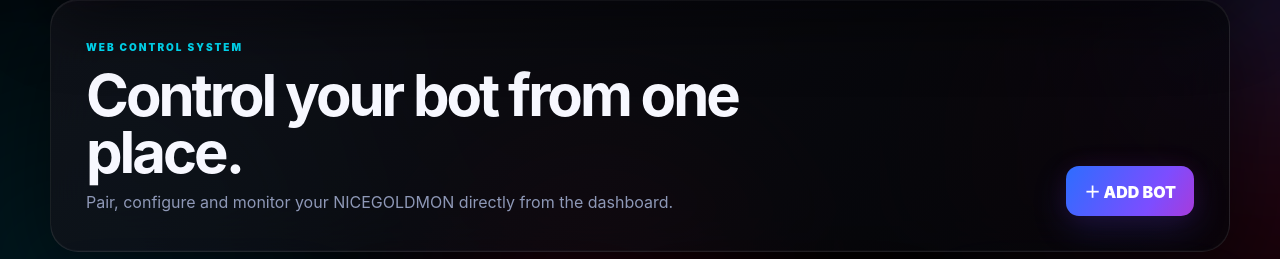
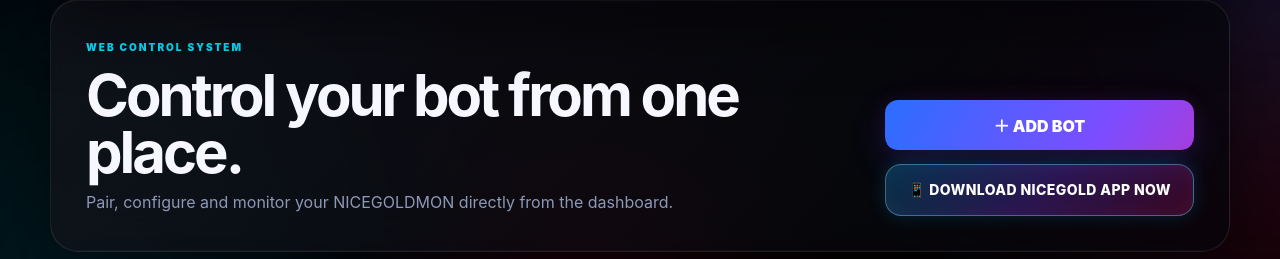
Before and after one commit to ezueraphchrisfavour-netizen/NICEGOLD-PAIR-BOT, a website: page public/index.html in a window 1280 px wide. Shown: the part 541-800 px from the top of the page. Drawn offline with Linux system fonts and the light colour scheme; no server answers.

Commit message:
Add NICEGOLD MON APK download button

```diff
--- a/public/index.html
+++ b/public/index.html
@@ -92,12 +92,22 @@
 
   </div>
 
+  <div class="hero-actions">
     <button
       class="hero-btn"
       onclick="scrollToId('pairing')"
     >
       ＋ ADD BOT
     </button>
+
+    <a
+      class="hero-download-btn"
+      href="/downloads/NICEGOLD-MON-v1.apk"
+      download
+    >
+      📱 DOWNLOAD NICEGOLD APP NOW
+    </a>
+  </div>
 
 </section>
 
--- a/public/style.css
+++ b/public/style.css
@@ -2723,3 +2723,62 @@
   }
 
 }
+
+
+/* NICEGOLD APP DOWNLOAD */
+.hero-actions {
+  display: flex;
+  flex-direction: column;
+  gap: 14px;
+  align-items: stretch;
+}
+
+.hero-download-btn {
+  display: flex;
+  align-items: center;
+  justify-content: center;
+  min-height: 52px;
+  padding: 0 22px;
+  border-radius: 16px;
+  text-decoration: none;
+  color: #fff;
+  font-weight: 800;
+  font-size: 14px;
+  letter-spacing: .4px;
+  background: linear-gradient(
+    135deg,
+    rgba(0, 183, 255, .24),
+    rgba(124, 58, 237, .30),
+    rgba(255, 20, 147, .20)
+  );
+  border: 1px solid rgba(100, 200, 255, .45);
+  box-shadow:
+    0 0 18px rgba(0, 183, 255, .18),
+    inset 0 0 20px rgba(255, 255, 255, .04);
+  backdrop-filter: blur(14px);
+  -webkit-backdrop-filter: blur(14px);
+  transition:
+    transform .2s ease,
+    box-shadow .2s ease,
+    border-color .2s ease;
+}
+
+.hero-download-btn:hover {
+  transform: translateY(-2px);
+  border-color: rgba(255, 255, 255, .7);
+  box-shadow:
+    0 0 28px rgba(0, 183, 255, .30),
+    0 0 45px rgba(124, 58, 237, .18);
+}
+
+.hero-download-btn:active {
+  transform: scale(.98);
+}
+
+@media (max-width: 600px) {
+  .hero-download-btn {
+    font-size: 13px;
+    min-height: 50px;
+    padding: 0 14px;
+  }
+}
```
Lines whose indentation alone changed are shown as unchanged.
